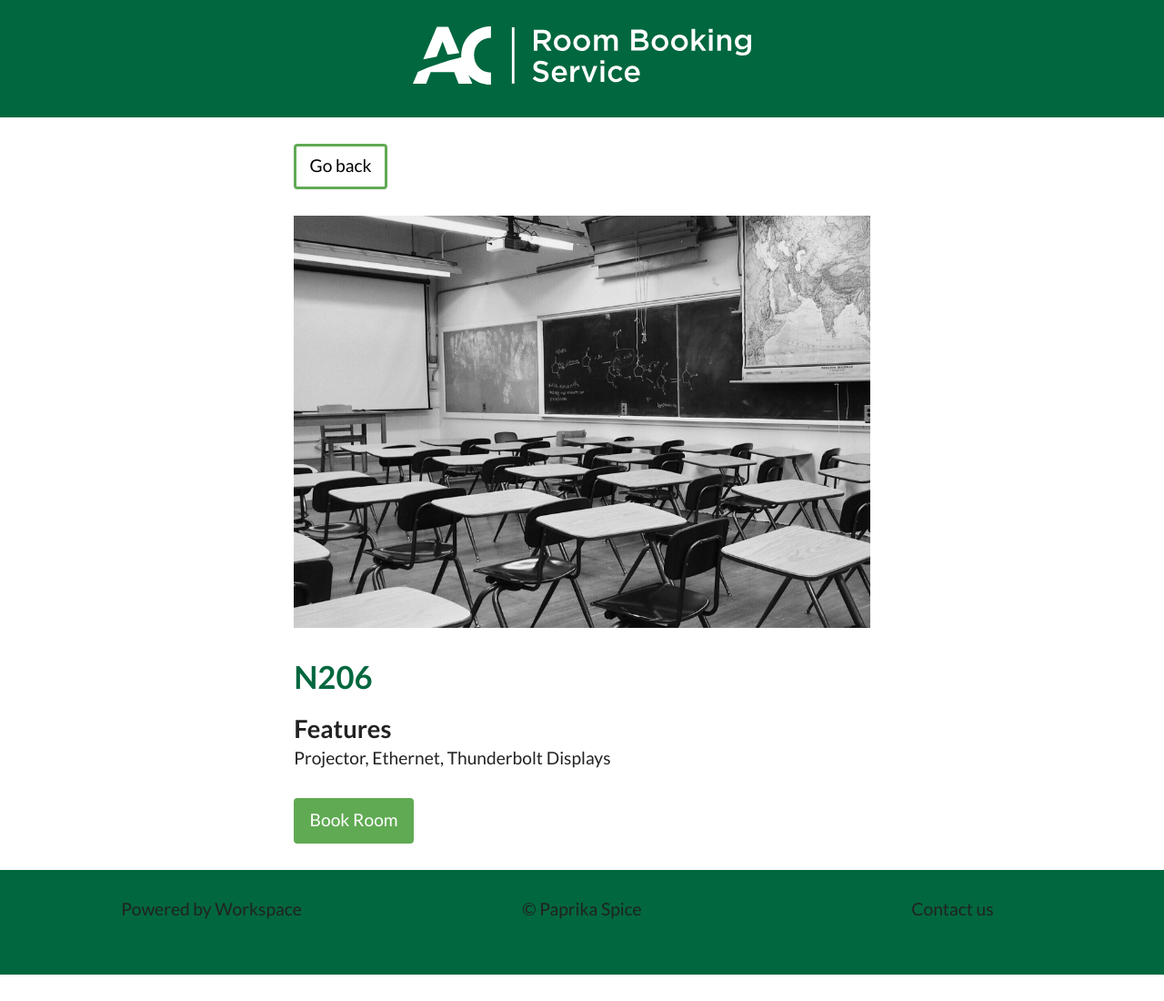
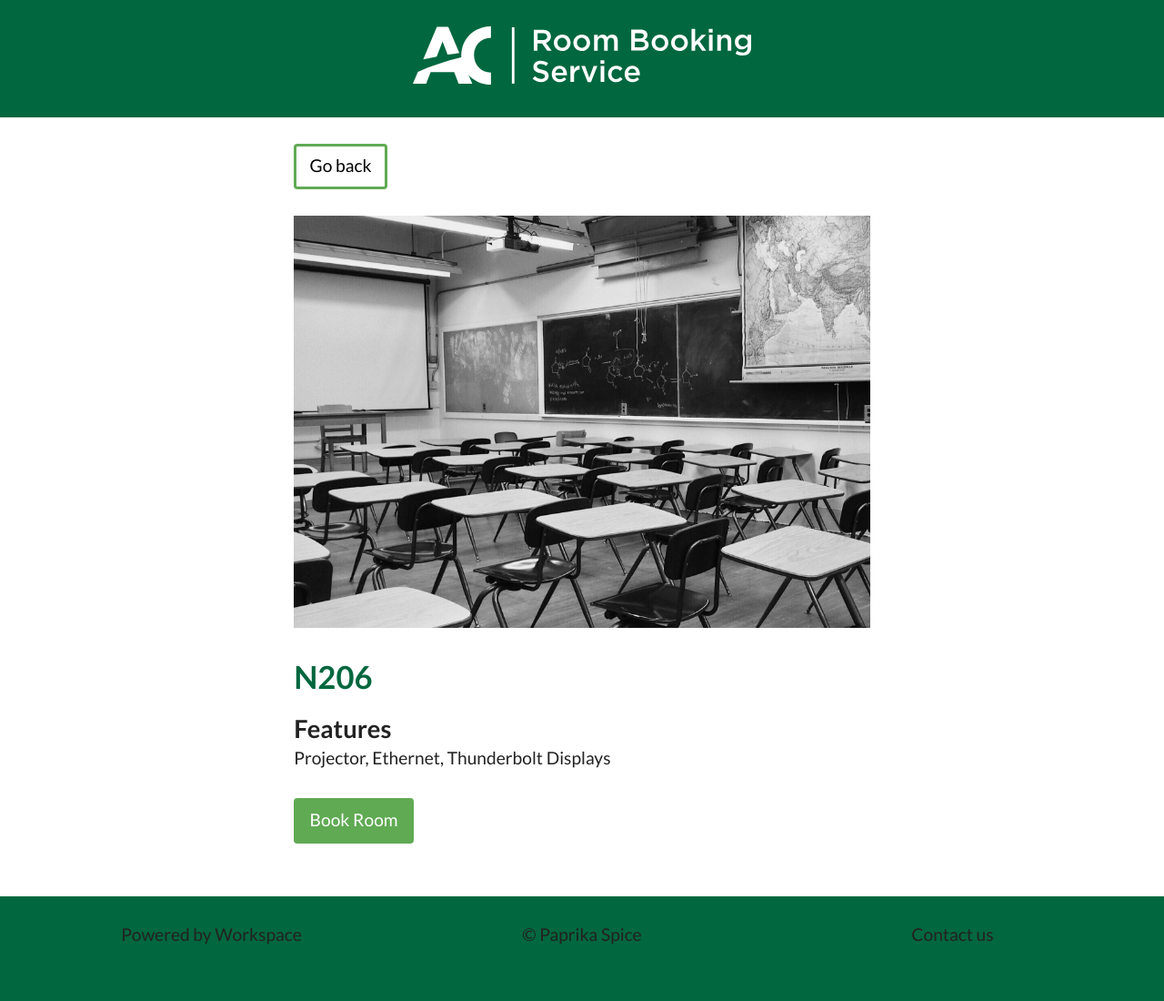
Before and after one commit to paprika-spice/web-app, a Jekyll site: the page built from book.html, in a window 1280 px wide. Shown: the whole page at 91% size. Built offline with Jekyll 4.4.1, drawn with Linux system fonts in a browser that asks for light colours; before the commit the page ends 1071 px from its top, so only the background shows below that.

Commit message:
added push-2 to the bottom as requested

```diff
--- a/book.html
+++ b/book.html
@@ -2,8 +2,8 @@
 layout: default
 ---
 
-<div class="gutter max-length main-container grid grid-middle">
-  <div class="unit xs-1 s-1 m-1 l-1 xl-1 push">
+<div class="gutter max-length main-container grid grid-middle push-2">
+  <div class="unit xs-1 s-1 m-1 l-1 xl-1">
     <a class="btn btn-ghost push" href="#">Go back</a>
     <img class="img-flex push" src="{{site.baseurl}}/images/room-05.jpg" />
     <h1 class="push-1-2">N206</h1>
```
